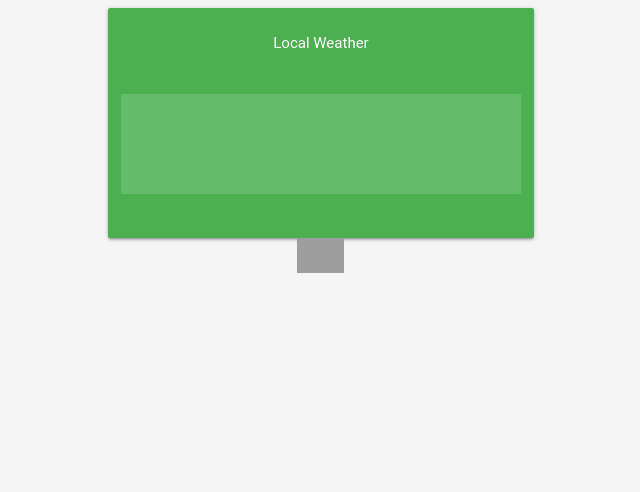
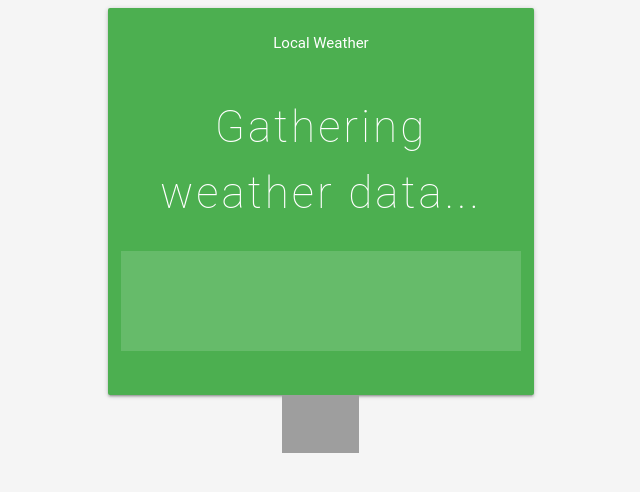
Before and after one commit to CollinHassing/LocalWeatherApp, a plain HTML site: page index.html in a window 1280 px wide. Shown: the whole page, without its empty margins (319-959 px from the left). Drawn offline with nearby package versions, Linux system fonts and the light colour scheme; grey boxes are pictures that could not be loaded; some icons are missing.

Commit message:
Update index.html

```diff
--- a/index.html
+++ b/index.html
@@ -19,7 +19,7 @@
         			<div class="card-content white-text">
           				<p>Local Weather</p>
           				<p id="icon"></p>
-         				<p id="summary" class="thin"></p>
+         				<p id="summary" class="thin">Gathering weather data...</p>
           				<p id="location"></p>
 						<div class="row green lighten-1">
             				<div class="col s6">
```
